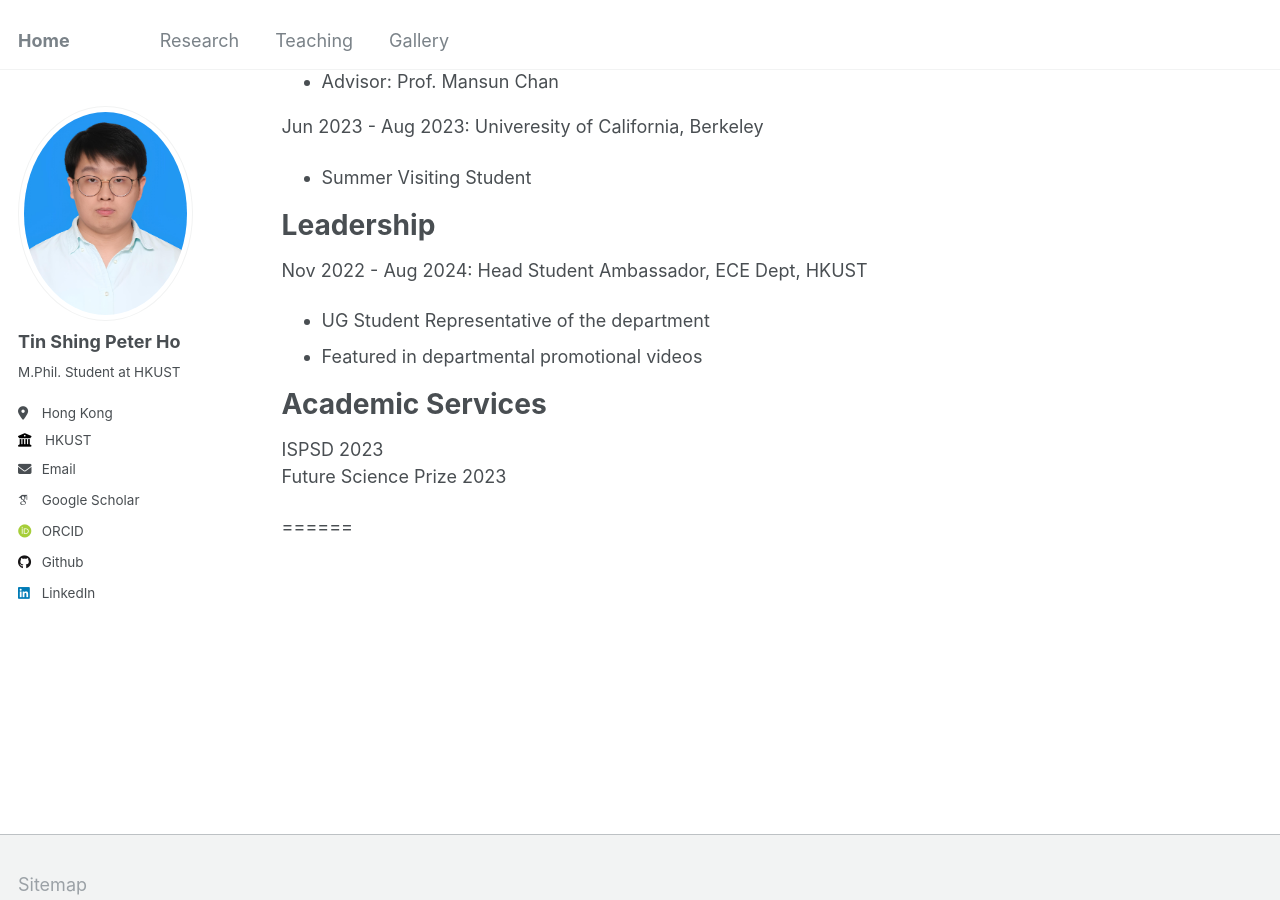
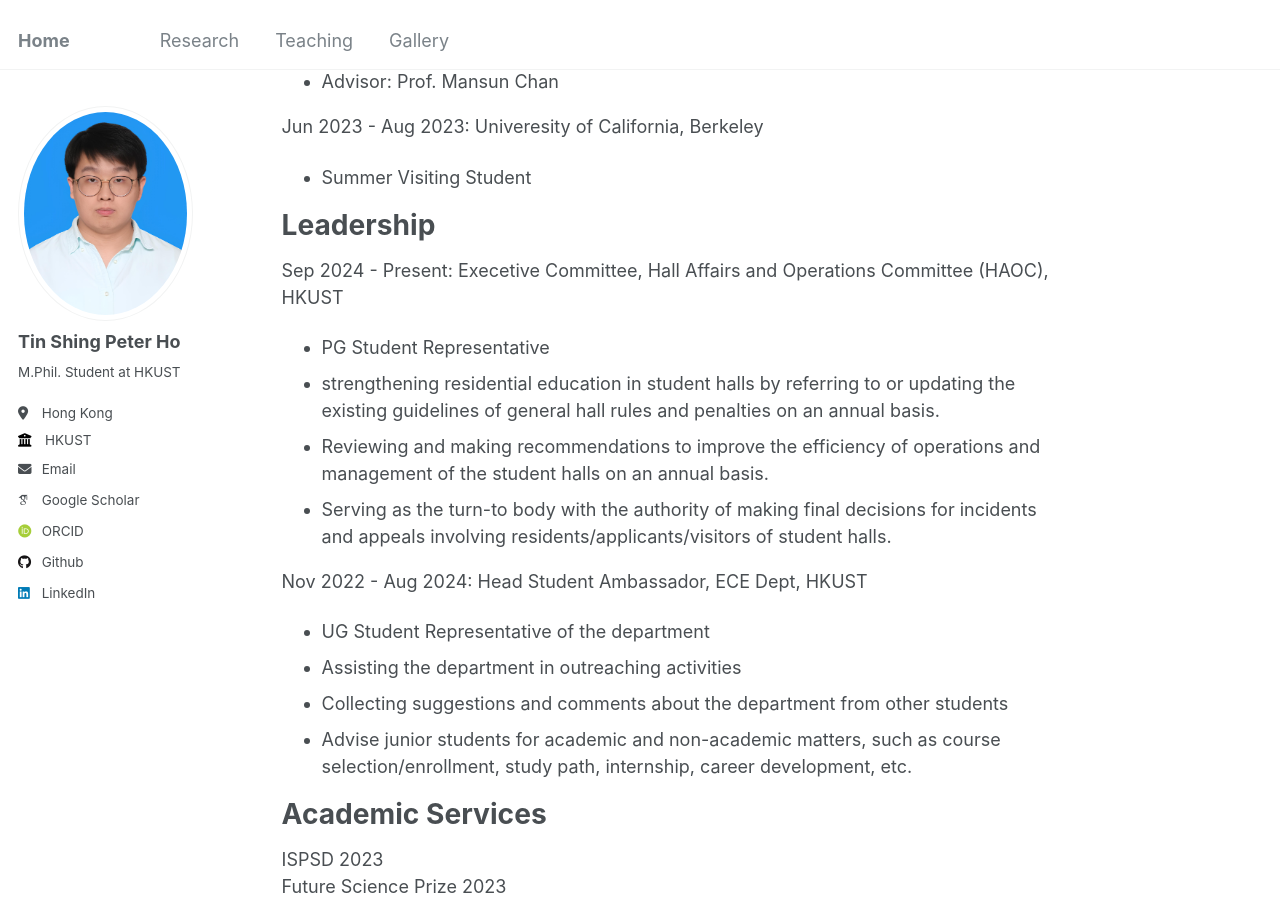
Before and after one commit to peterh0709/tspho.github.io, a Jekyll site: the page built from _pages/about.md, in a window 1280 px wide and 900 px high, scrolled down 602 px. Built offline with Jekyll 4.4.1, drawn with Linux system fonts in a browser that asks for light colours; some web fonts are replaced; a script that is not in the unit is left out.

Commit message:
Update about.md

```diff
--- a/_pages/about.md
+++ b/_pages/about.md
@@ -35,9 +35,20 @@ Jun 2023 - Aug 2023: Univeresity of California, Berkeley
 
 Leadership
 =====
+Sep 2024 - Present: Execetive Committee, Hall Affairs and Operations Committee (HAOC), HKUST
+ * PG Student Representative
+ * strengthening residential education in student halls by referring to or updating the existing guidelines of general hall rules and penalties on an annual basis.
+ * Reviewing and making recommendations to improve the efficiency of operations and management of the student halls on an annual basis.
+ * Serving as the turn-to body with the authority of making final decisions for incidents and appeals involving residents/applicants/visitors of student halls.
+
 Nov 2022 - Aug 2024: Head Student Ambassador, ECE Dept, HKUST
  * UG Student Representative of the department
- * Featured in departmental promotional videos
+ * Assisting the department in outreaching activities
+ * Collecting suggestions and comments about the department from other students
+ * Advise junior students for academic and non-academic matters, such as course selection/enrollment, study path, internship, career development, etc.
+
+
+
 
 Academic Services
 ======
```
